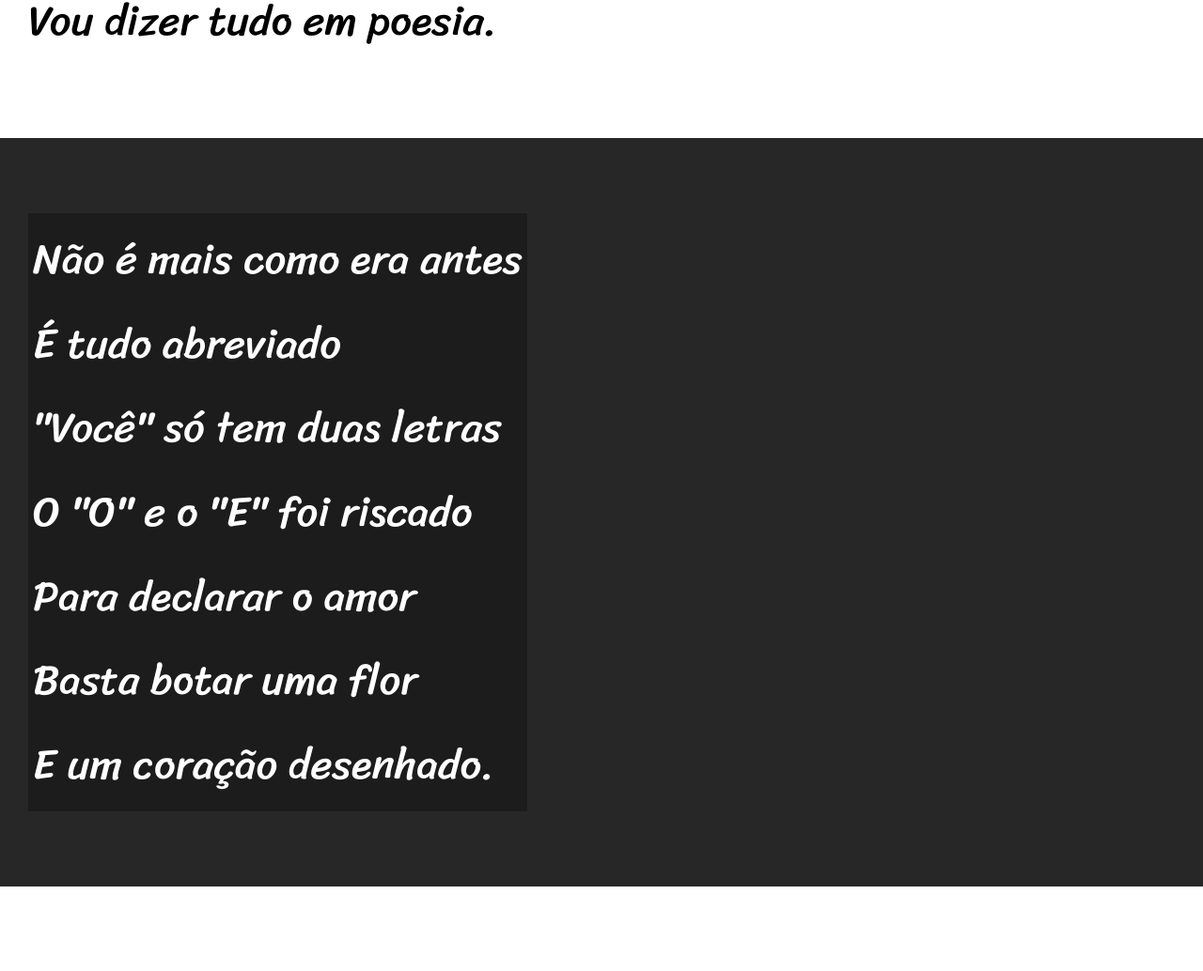
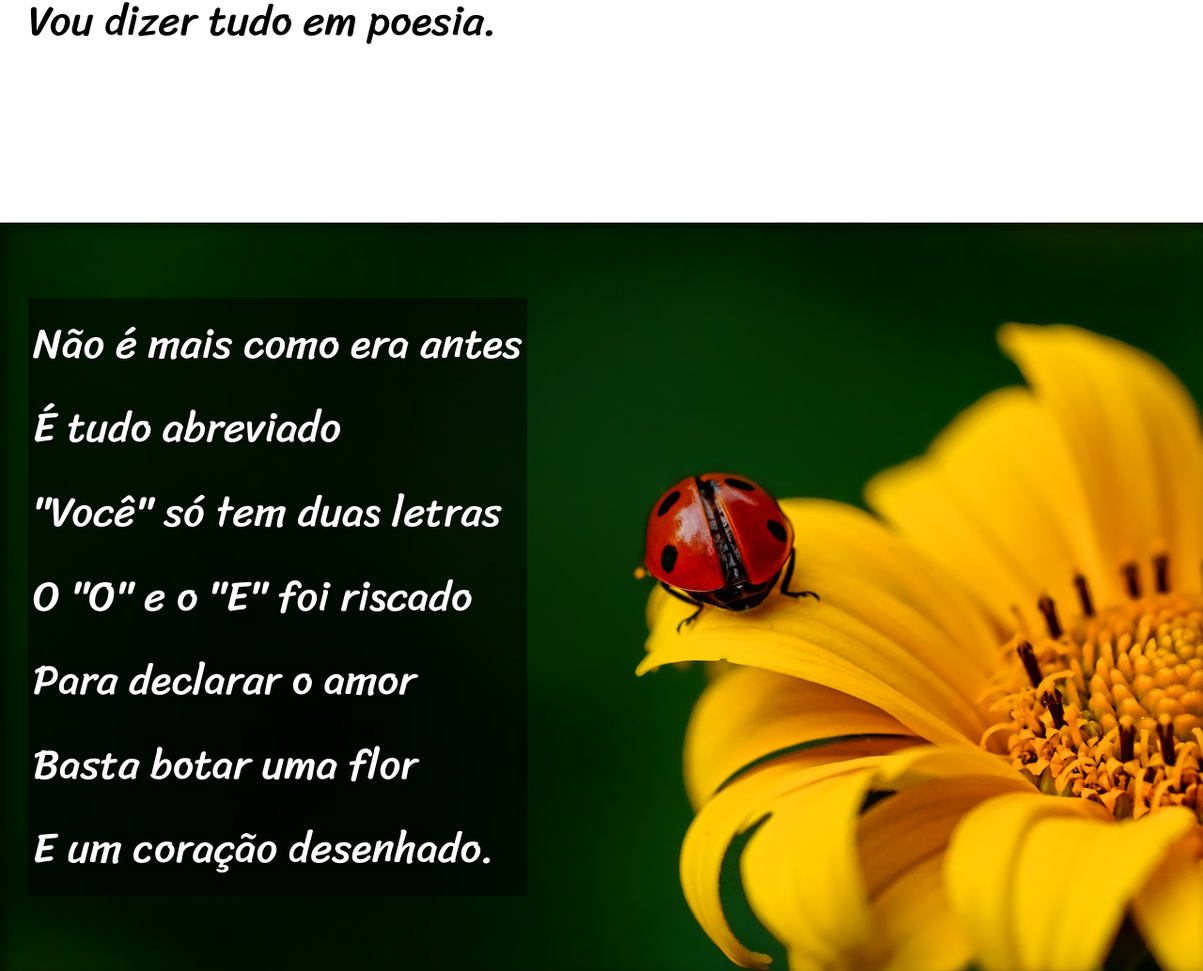
Before and after one commit to andrevpcouto/projeto-cordel, a plain HTML site: page index.html in a window 1280 px wide. Shown: the part 900-1934 px from the top of the page at 94% size. Drawn offline with Linux system fonts and the light colour scheme.

Commit message:
terminado

```diff
--- a/estilo/style.css
+++ b/estilo/style.css
@@ -57,6 +57,10 @@ section{
     font-size: 3.5vw;
 }
 
+section > p{
+    padding-bottom: 2em;
+}
+
 section.normal {
     background-color: white;
     color: black;
@@ -65,12 +69,25 @@ section.normal {
 section.imagem {
     background-color: rgb(39, 39, 39);
     color: white;
+    box-shadow: inset 6px 6px 13px 0px rgba(0, 0, 0, 0.5);
+    background-position: right center;
+    background-size: cover;
+    background-attachment: fixed;
 }
 
 section.imagem > p {
     display: inline-block;
     padding: 5px;
-    background-color: rgba(0, 0, 0, 0.295);
+    background-color: rgba(0, 0, 0, 0.521);
+    text-shadow: 1px 1px 0px black;
+}
+
+section#img01{
+    background-image: url(../imagens/background001.jpg);
+}
+
+section#img02{
+    background-image: url(../imagens/background002.jpg);
 }
 
 footer{
@@ -78,4 +95,5 @@ footer{
     color: white;
     text-align: center;
     padding: 5px;
+    font-size: 2.5vw;
 }
--- a/index.html
+++ b/index.html
@@ -26,7 +26,7 @@
     </section>
 
 
-    <section class="imagem">
+    <section class="imagem" id="img01">
         <p>
             Não é mais como era antes <br>
             É tudo abreviado <br>
@@ -64,7 +64,7 @@
 
 
 
-    <section class="imagem">
+    <section class="imagem" id="img02">
         <p>
             Tenho saudade das cartas <br>
             Escritas com a própria mão <br>
```
